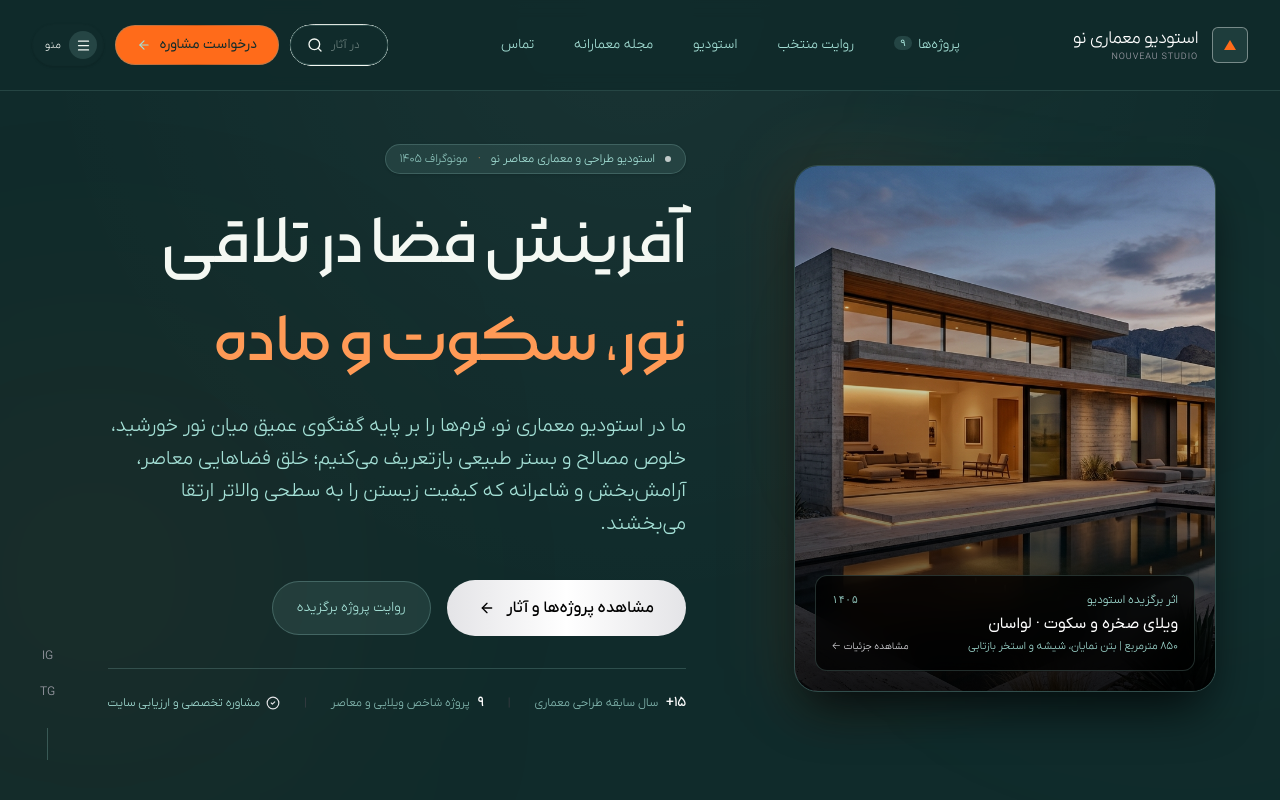
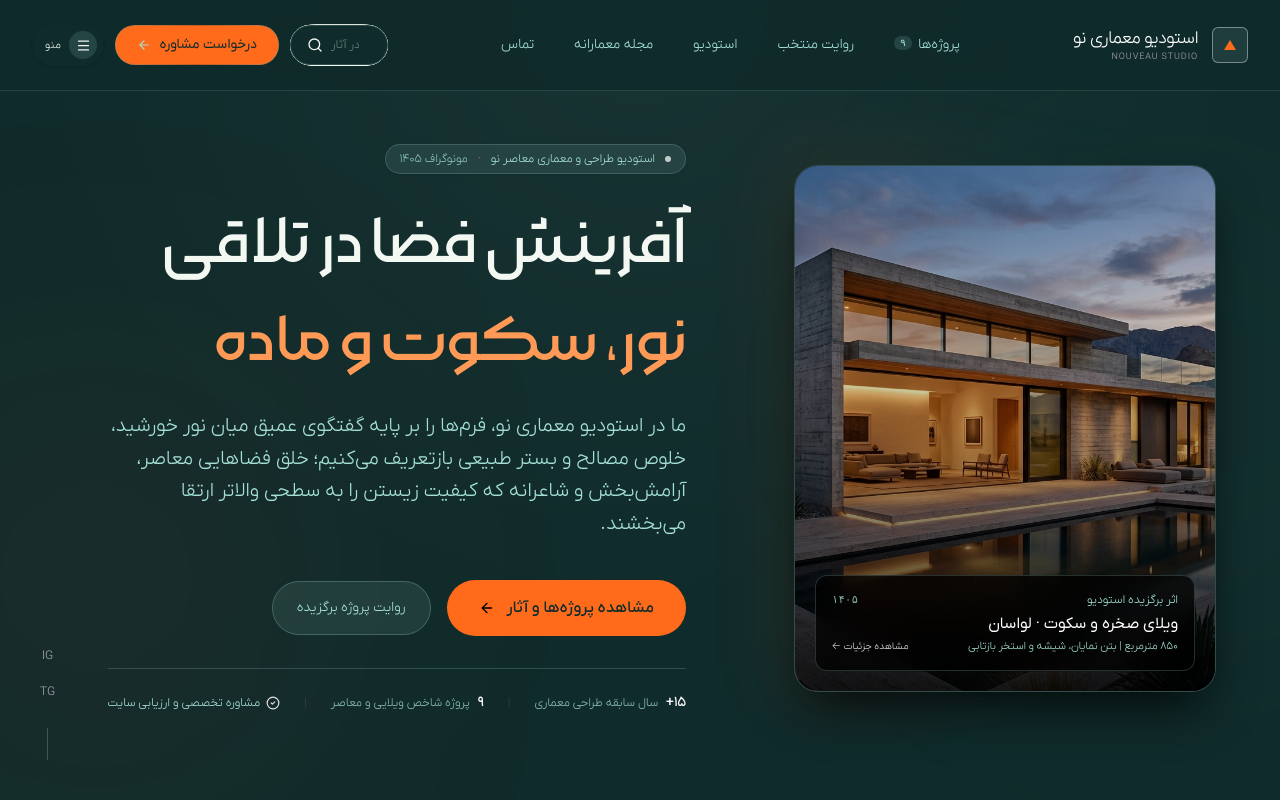
Before and after one commit to ParsaR082/studio, a Next.js app: page / in a window 1280 px wide. Shown: the top 800 px of the page. Built offline with nearby package versions, Linux system fonts and the light colour scheme; a web font is replaced by a local one.

Commit message:
refine Tangerine and Deep Teal visual system

```diff
--- a/src/components/hero/Hero.tsx
+++ b/src/components/hero/Hero.tsx
@@ -67,7 +67,7 @@ const Hero: React.FC<HeroProps> = ({
             <div className="mt-8 sm:mt-10 flex flex-col sm:flex-row items-center justify-center lg:justify-start gap-4">
               <button
                 onClick={onExploreProjects}
-                className="w-full sm:w-auto inline-flex items-center justify-center gap-3 px-8 py-4 text-base font-medium text-black transition-all duration-300 rounded-full bg-gradient-to-r from-zinc-200 via-white to-zinc-200 hover:bg-white hover:shadow-lg hover:shadow-white/10 hover:scale-[1.02] cursor-pointer group"
+                className="w-full sm:w-auto inline-flex items-center justify-center gap-3 px-8 py-4 text-base font-medium text-[#102B2B] transition-all duration-300 rounded-full bg-[#FF6B1A] hover:bg-[#FF9A56] hover:shadow-lg hover:shadow-[#FF6B1A]/20 hover:scale-[1.02] cursor-pointer group"
               >
                 <span>مشاهده پروژه‌ها و آثار</span>
                 <ArrowLeft className="w-4 h-4 transition-transform duration-300 group-hover:-translate-x-1 text-black" />
```
